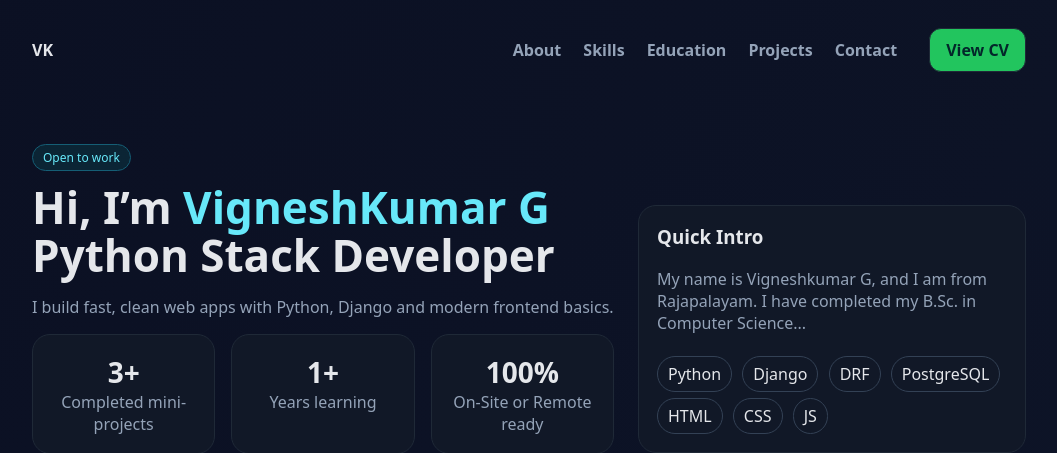
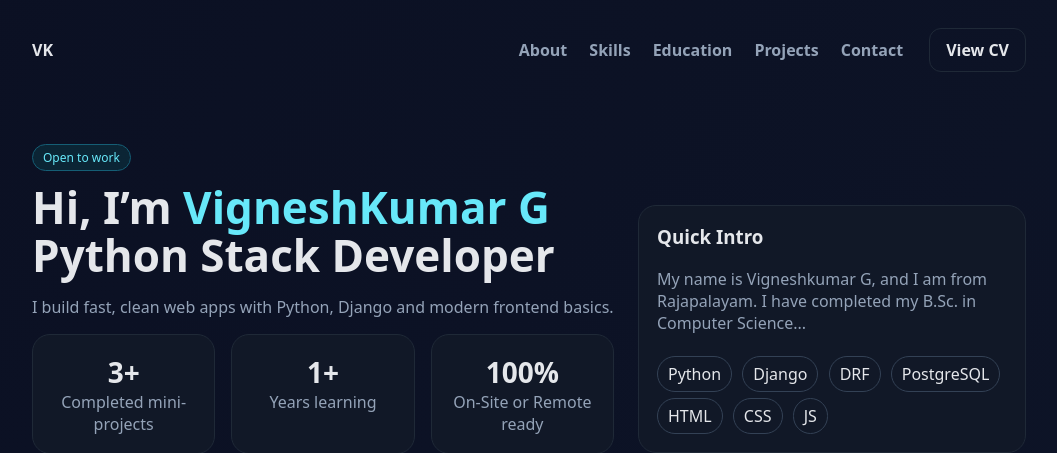
Before and after one commit to uthaman-art/portfolio_site, a Django app: page / in a window 1280 px wide. Shown: the top 453 px of the page, without its empty margins (111-1168 px from the left). Run offline with Django 5.2, Linux system fonts and the light colour scheme.

Commit message:
fix: some changes in index.html and static/files

```diff
--- a/main/templates/index.html
+++ b/main/templates/index.html
@@ -160,7 +160,7 @@
                     <a href="#education">Education</a>
                     <a href="#projects">Projects</a>
                     <a href="#contact">Contact</a>
-                    <a class="btn download" href="{% static 'files/VigneshKumar_G_CV-1.pdf' %}" target="_blank">View CV</a>
+                    <a class="btn view" href="{% static 'files/vignesh resume.pdf' %}" target="_blank">View CV</a>
                 </nav>
             </header>
             <!-- Hero Section -->
@@ -314,7 +314,7 @@
                             </p>
                             <!-- View CV Button inside Contact -->
                             <p>
-                                <a class="btn download" href="{% static 'files/VigneshKumar_G_CV-1.pdf' %}" target="_blank">📑 View CV</a>
+                                <a class="btn view" href="{% static 'files/vignesh resume.pdf' %}" target="_blank">📑 View CV</a>
                             </p>
                             <!-- Social Icons -->
                             <div class="socials">
```
Also changed, not shown: 2 other files.
